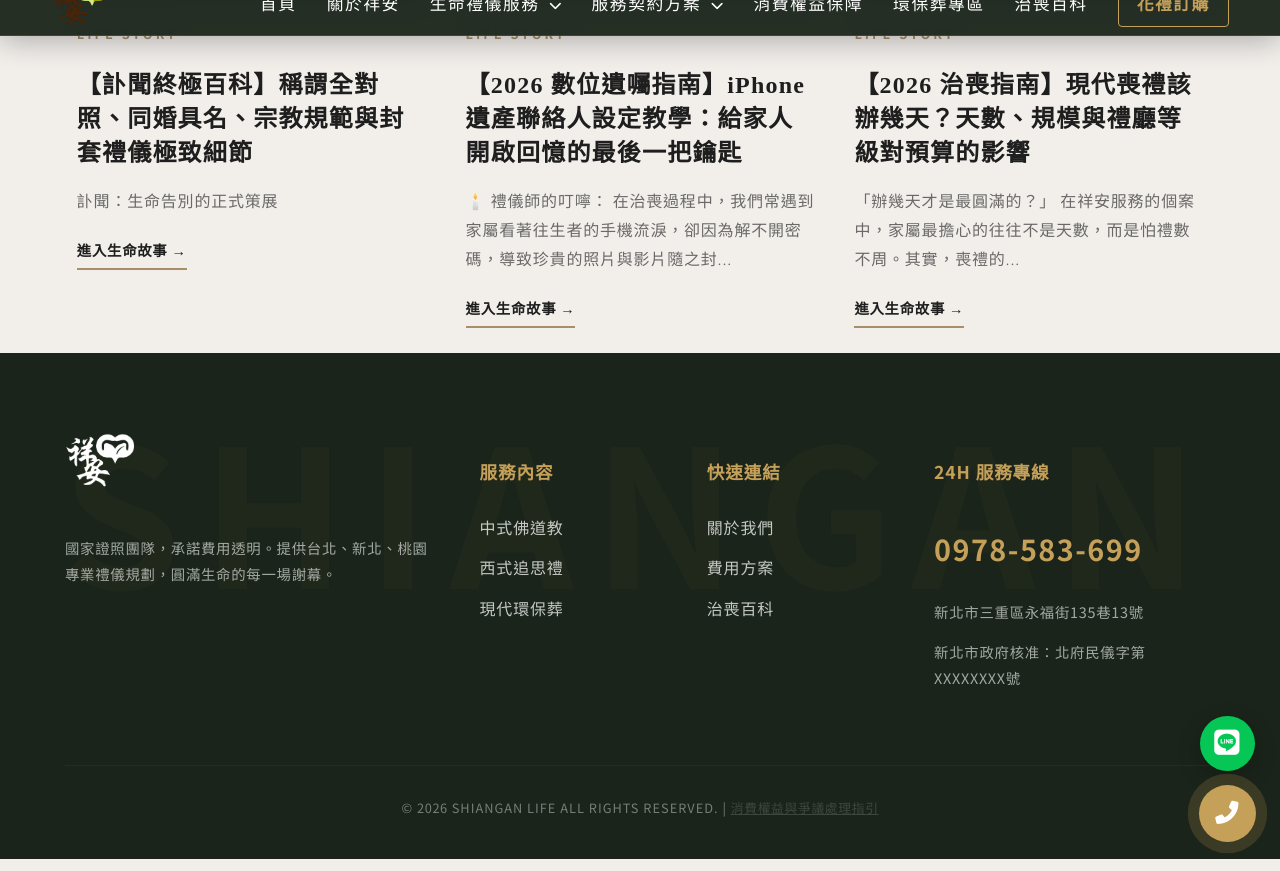
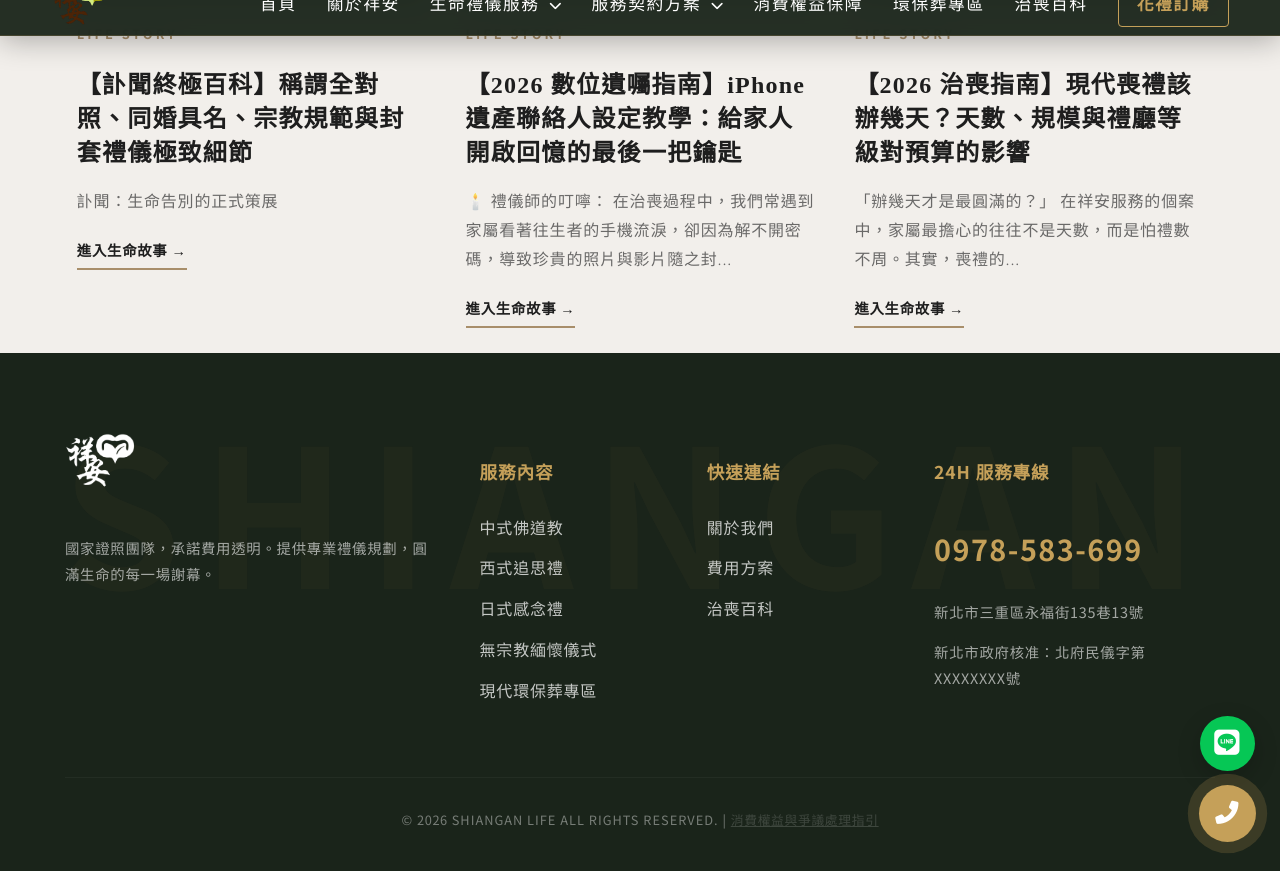
Before and after one commit to Shiangan/Shiangan, a Jekyll site: the page built from index.html, in a window 1280 px wide and 900 px high, scrolled down 3193 px, cut to the strip 29-900 px from the top of the window. Built offline with Jekyll 4.4.1, drawn with Linux system fonts in a browser that asks for light colours; some web fonts are replaced; the list of posts is cut into pages by our own code.

Commit message:
Update footer.html

```diff
--- a/_includes/footer.html
+++ b/_includes/footer.html
@@ -6,21 +6,23 @@
             <div class="footer-col logo-col">
                 <img src="{{ '/images/logo.png' | relative_url }}" style="height: 55px; filter: brightness(0) invert(1); margin-bottom: 25px;" alt="祥安生命 logo">
                 <p style="opacity: 0.6; font-size: 0.9rem; line-height: 1.8;">
-                    國家證照團隊，承諾費用透明。提供台北、新北、桃園專業禮儀規劃，圓滿生命的每一場謝幕。
+                    國家證照團隊，承諾費用透明。提供專業禮儀規劃，圓滿生命的每一場謝幕。
                 </p>
             </div>
 
             <div class="footer-col">
                 <h4>服務內容</h4>
-                <a href="{{ '/services.html#buddhist-taoist' | relative_url }}">中式佛道教</a><br>
+                <a href="{{ '/services.html#chinese-ritual' | relative_url }}">中式佛道教</a><br>
                 <a href="{{ '/services.html#western-etiquette' | relative_url }}">西式追思禮</a><br>
-                <a href="{{ '/services.html#eco-burial' | relative_url }}">現代環保葬</a>
+                <a href="{{ '/services.html#japanese-ritual' | relative_url }}">日式感念禮</a><br>
+                <a href="{{ '/services.html#japanese-ritual' | relative_url }}">無宗教緬懷儀式</a><br>
+                <a href="{{ '/services.html#eco-burial.html' | relative_url }}">現代環保葬專區</a>
             </div>
 
             <div class="footer-col">
                 <h4>快速連結</h4>
                 <a href="{{ '/about.html' | relative_url }}">關於我們</a><br>
-                <a href="{{ '/plans.html' | relative_url }}">費用方案</a><br>
+                <a href="{{ '/compare.html' | relative_url }}">費用方案</a><br>
                 <a href="{{ '/blog.html' | relative_url }}">治喪百科</a>
             </div>
 
```
